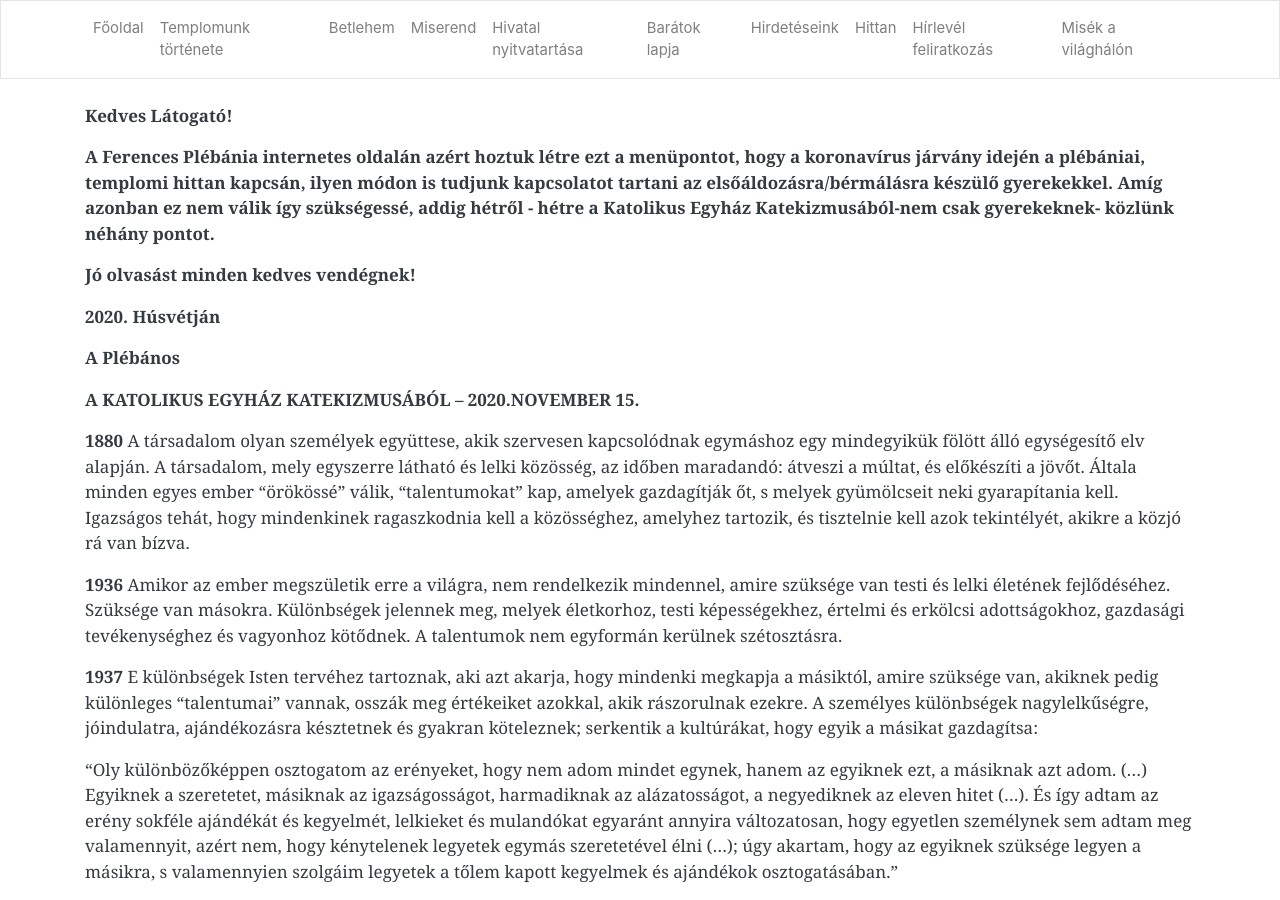
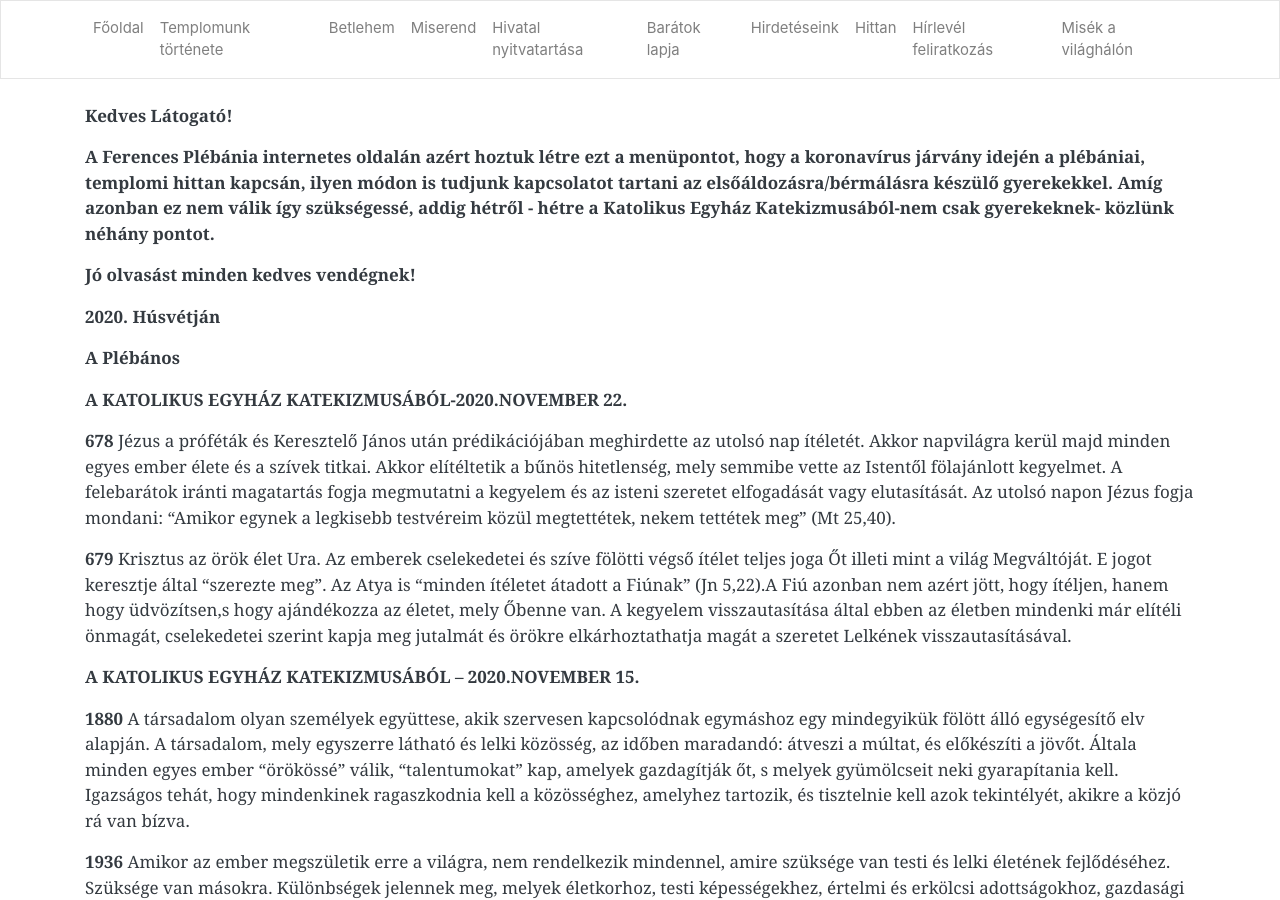
Before and after one commit to pecsi-ferences/pecsi-ferences.github.io, a Jekyll site: the page built from hittan.md, in a window 1280 px wide and 900 px high. Built offline with Jekyll 4.4.1, drawn with Linux system fonts in a browser that asks for light colours; nearby versions of some CDN libraries.

Commit message:
Update from Forestry.io Zoltán Dohány updated hittan.md

```diff
--- a/hittan.md
+++ b/hittan.md
@@ -12,6 +12,12 @@ title: Hittan
 **2020. Húsvétján**
 
 **A Plébános**
+
+**A KATOLIKUS EGYHÁZ KATEKIZMUSÁBÓL-2020.NOVEMBER 22.**
+
+**678** Jézus a próféták és Keresztelő János után prédikációjában meghirdette az utolsó nap ítéletét. Akkor napvilágra kerül majd minden egyes ember élete és a szívek titkai. Akkor elítéltetik a bűnös hitetlenség, mely semmibe vette az Istentől fölajánlott kegyelmet. A felebarátok iránti magatartás fogja megmutatni a kegyelem és az isteni szeretet elfogadását vagy elutasítását. Az utolsó napon Jézus fogja mondani: "Amikor egynek a legkisebb testvéreim közül megtettétek, nekem tettétek meg" (Mt 25,40).
+
+**679** Krisztus az örök élet Ura. Az emberek cselekedetei és szíve fölötti végső ítélet teljes joga Őt illeti mint a világ Megváltóját. E jogot keresztje által "szerezte meg". Az Atya is "minden ítéletet átadott a Fiúnak" (Jn 5,22).A Fiú azonban nem azért jött, hogy ítéljen, hanem hogy üdvözítsen,s hogy ajándékozza az életet, mely Őbenne van. A kegyelem visszautasítása által ebben az életben mindenki már elítéli önmagát, cselekedetei szerint kapja meg jutalmát és örökre elkárhoztathatja magát a szeretet Lelkének visszautasításával.
 
 **A KATOLIKUS EGYHÁZ KATEKIZMUSÁBÓL – 2020.NOVEMBER 15.**
 
```
